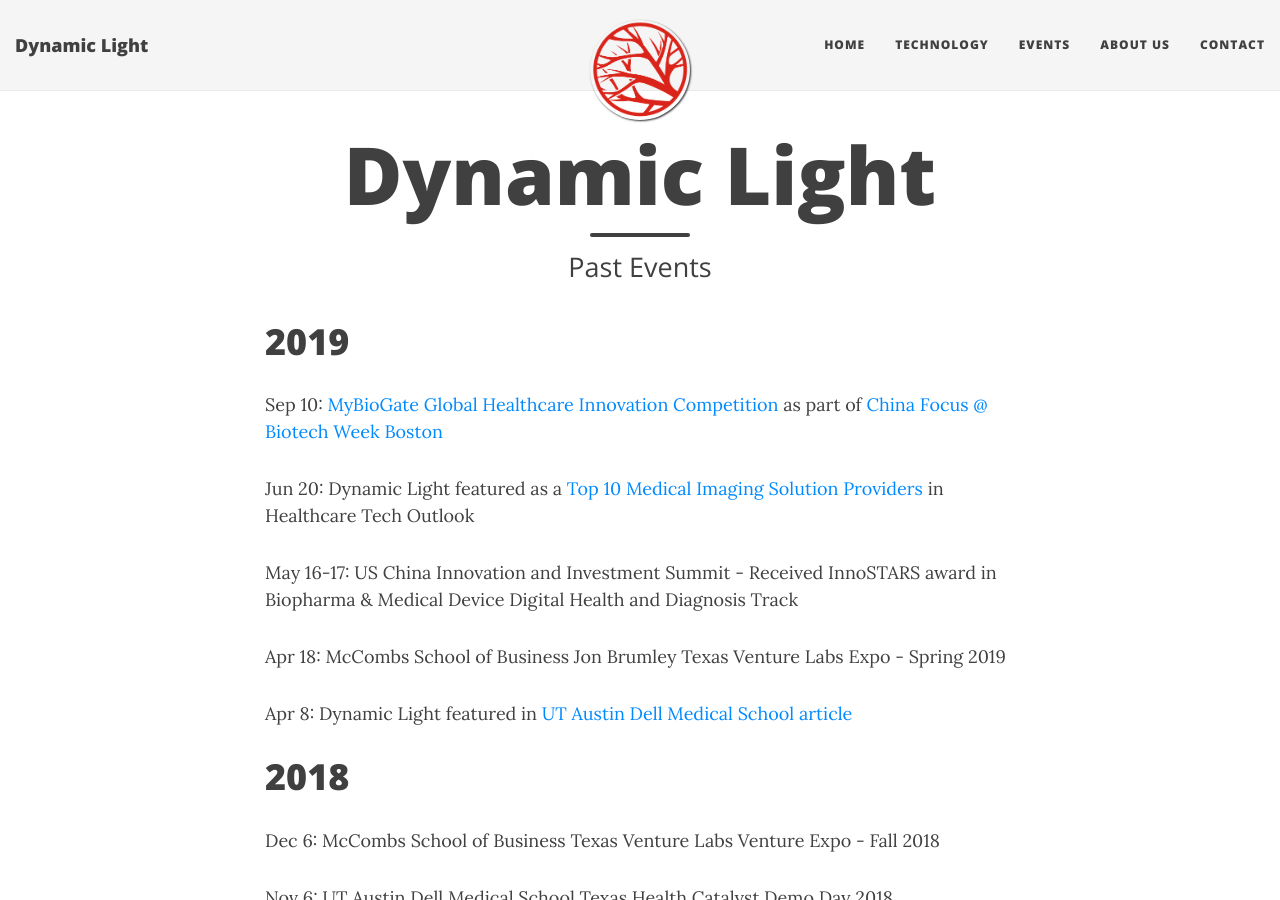
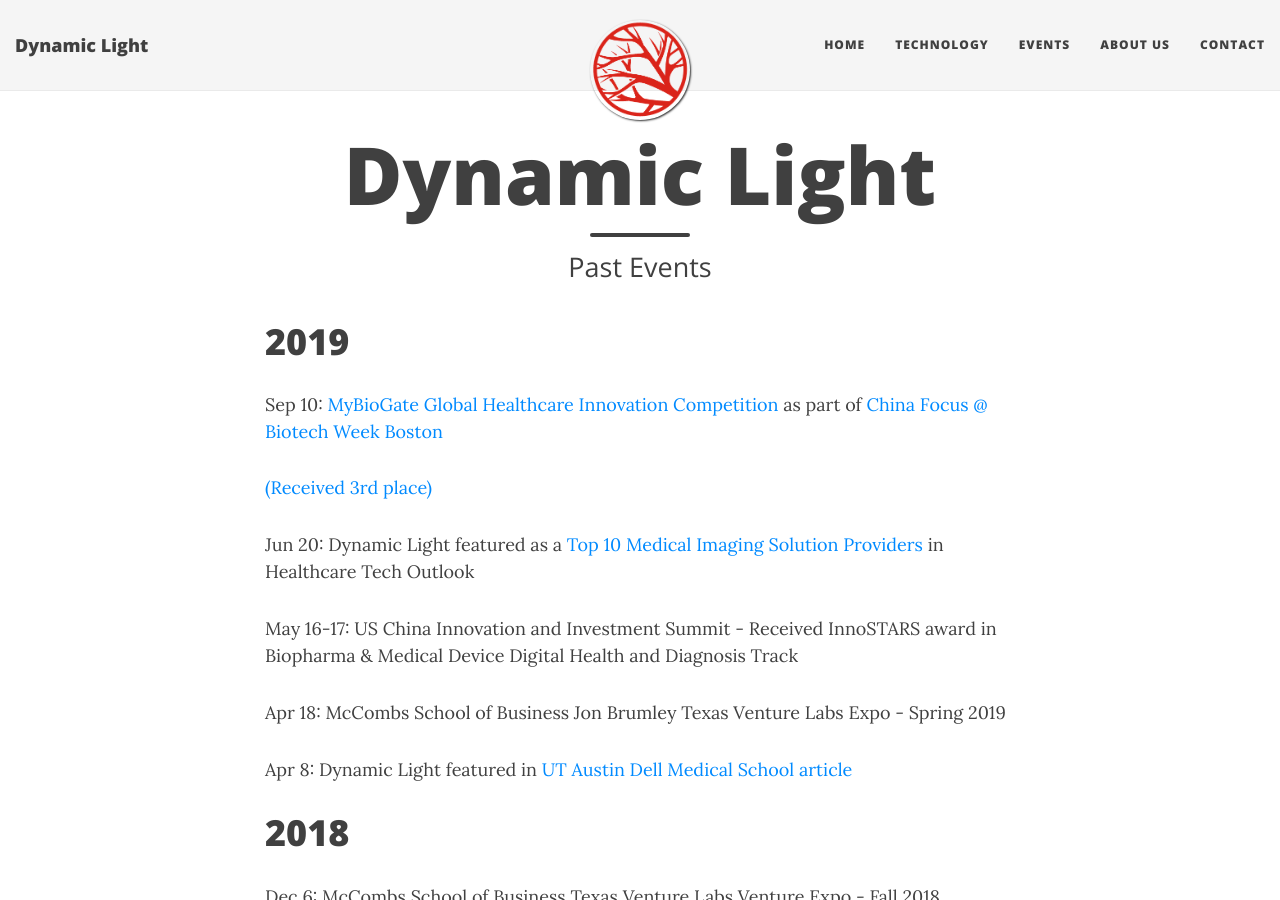
Before and after one commit to Dynamic-Light/millerd8.github.io, a Jekyll site: the page built from events.md, in a window 1280 px wide and 900 px high. Built offline with Jekyll 4.4.1, drawn with Linux system fonts in a browser that asks for light colours; nearby versions of some CDN libraries.

Commit message:
Update events.md

```diff
--- a/events.md
+++ b/events.md
@@ -8,7 +8,7 @@
 <h1> 2019 </h1>
 <md-list-item class="md-3-line">
   <div class="md-list-item-text" layout="column">
-    <p> Sep 10: <a href="https://competition.mybiogate.com/9-10-boston-preliminary/"> MyBioGate Global Healthcare Innovation Competition </a> as part of <a href="https://events.mybiogate.com/biotechweekboston/"> China Focus @ Biotech Week Boston </a> </p>
+    <p> Sep 10: <a href="https://competition.mybiogate.com/9-10-boston-preliminary/"> MyBioGate Global Healthcare Innovation Competition </a> as part of <a href="https://events.mybiogate.com/biotechweekboston/"> China Focus @ Biotech Week Boston </a> </p> <a href="https://finance.yahoo.com/news/mybiogate-global-healthcare-innovation-competition-200000422.html"> (Received 3rd place) </a>
     <p> Jun 20: Dynamic Light featured as a <a href="https://medical-imaging.healthcaretechoutlook.com/vendor/dynamic-light-a-novel-technology-for-noninvasive-blood-flow-imaging-cid-933-mid-84.html"> Top 10 Medical Imaging Solution Providers</a> in Healthcare Tech Outlook </p>
     <p>May 16-17: US China Innovation and Investment Summit - Received InnoSTARS award in Biopharma & Medical Device Digital Health and Diagnosis Track </p>
     <p>Apr 18: McCombs School of Business Jon Brumley Texas Venture Labs Expo - Spring 2019 </p>
```
